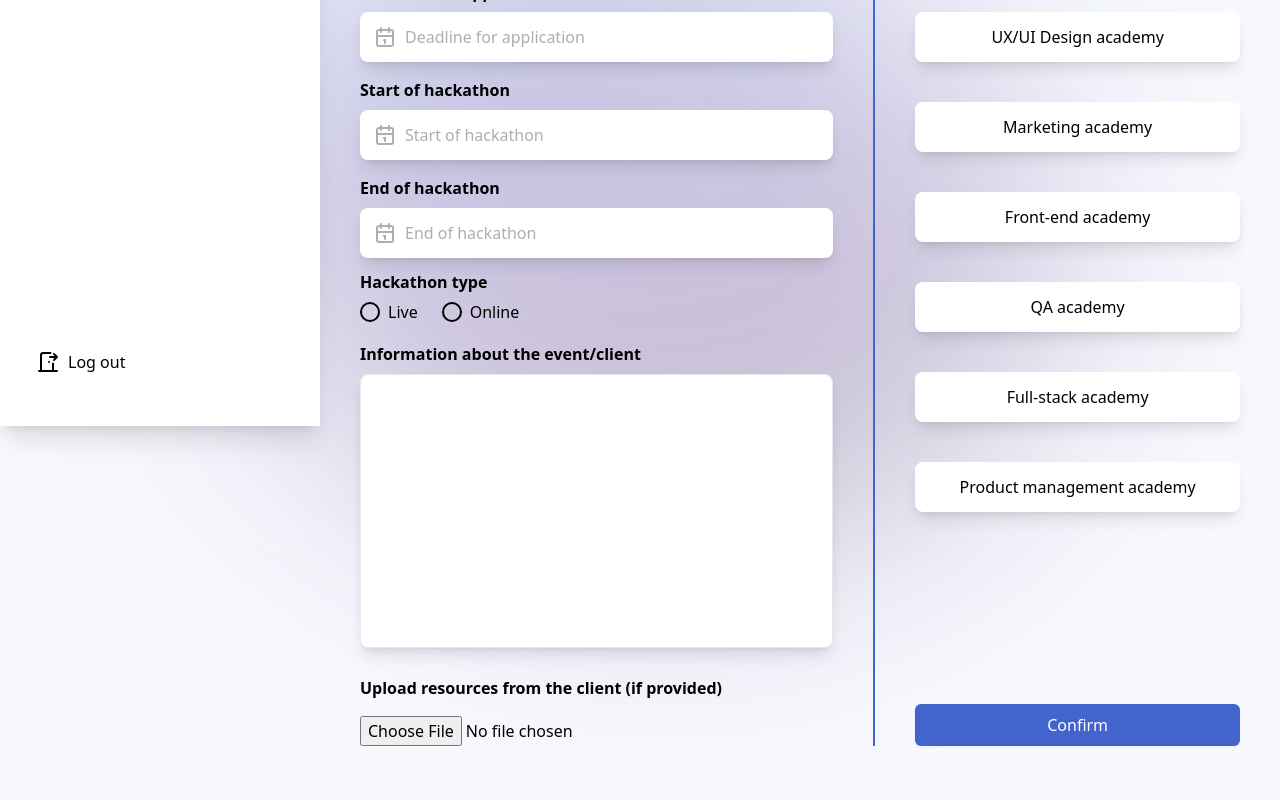
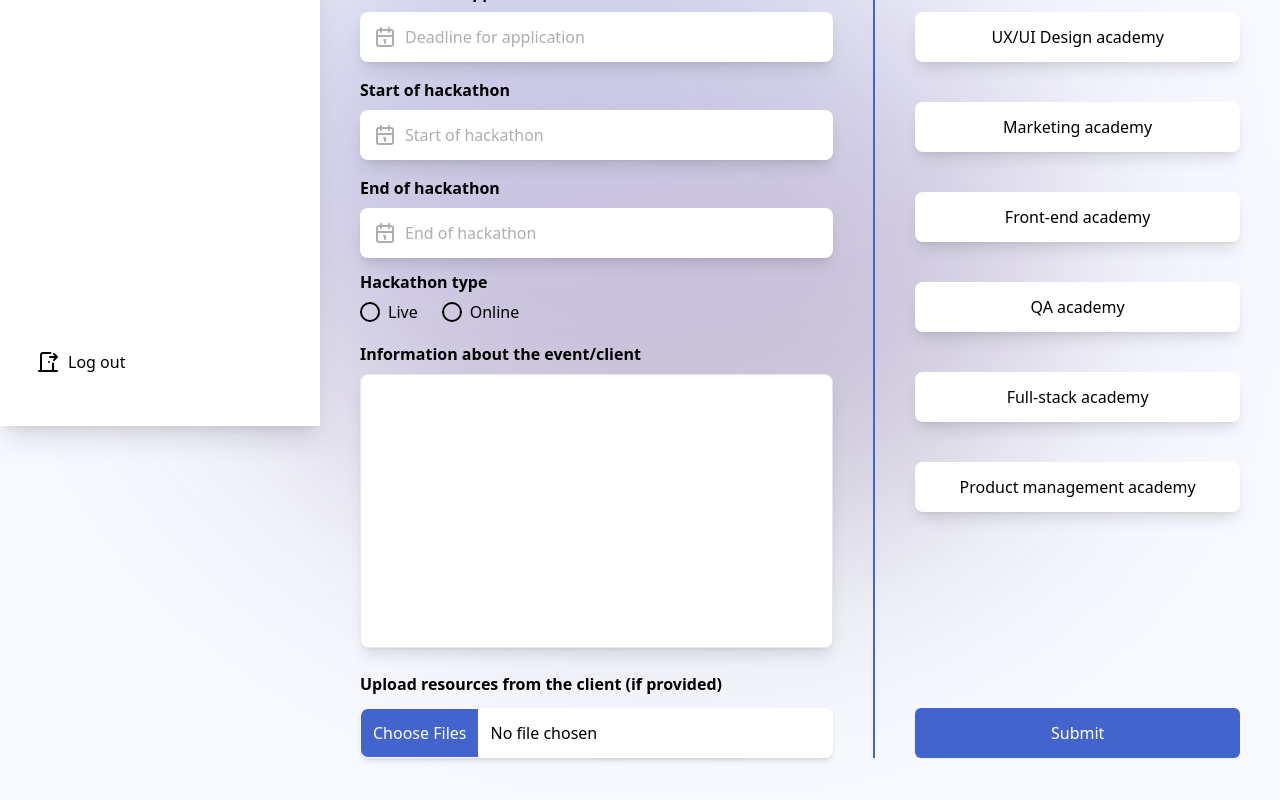
Before and after one commit to andrijantasevski/hackathons-platform, a Next.js app: page /dashboard/create in a window 1280 px wide. Shown: the part 374-1174 px from the top of the page. Built offline with nearby package versions, Linux system fonts and the light colour scheme; no server answers; sample sign-in values are in the browser's storage.

Commit message:
feat: input file component

```diff
--- a/src/components/ui/InputDatePicker.tsx
+++ b/src/components/ui/InputDatePicker.tsx
@@ -1,5 +1,6 @@
 import { IconCalendar } from "@tabler/icons-react";
 import { cva, type VariantProps } from "class-variance-authority";
+import { forwardRef } from "react";
 import { twMerge } from "tailwind-merge";
 
 const inputDatePickerVariants = cva(
@@ -34,7 +35,7 @@ const inputDatePickerVariants = cva(
         ],
         underlined: [],
         "primary-error": [
-          "bg-white-primary-content",
+          "bg-white",
           "text-error",
           "shadow-lg",
           "border-error",
@@ -53,16 +54,13 @@ interface InputDatePickerProps
   children: React.ReactNode;
 }
 
-function InputDatePicker({
-  variant,
-  className,
-  children,
-  ...props
-}: InputDatePickerProps) {
+const InputDatePicker = forwardRef<HTMLButtonElement, InputDatePickerProps>(
+  ({ variant, className, children, ...props }, ref) => {
     return (
       <button
         type="button"
         className={twMerge(inputDatePickerVariants({ variant }), className)}
+        ref={ref}
         {...props}
       >
         <IconCalendar />
@@ -70,5 +68,8 @@ function InputDatePicker({
       </button>
     );
   }
+);
 
-export { InputDatePicker };
+InputDatePicker.displayName = "InputRounded";
+
+export default InputDatePicker;
--- a/src/components/ui/InputRounded.tsx
+++ b/src/components/ui/InputRounded.tsx
@@ -8,11 +8,11 @@ const inputRoundedVariants = cva(
     "bg-white",
     "rounded-lg",
     "shadow-md",
-    "p-3",
     "w-full",
     "focus:outline-none",
     "focus:ring-1",
     "border",
+    "transition-colors",
   ],
   {
     variants: {
@@ -22,6 +22,20 @@ const inputRoundedVariants = cva(
           "focus:ring-primary-focus",
           "focus:border-primary-focus",
           "placeholder:text-base-400",
+          "p-3",
+        ],
+        "primary-file": [
+          "border-transparent",
+          "focus:ring-primary-focus",
+          "focus:border-primary-focus",
+          "placeholder:text-base-400",
+          "file:border-0",
+          "file:bg-primary",
+          "file:text-primary-content",
+          "file:font-medium",
+          "file:p-3",
+          "file:mr-3",
+          "file:hover:bg-primary-focus",
         ],
         error: [
           "text-error",
@@ -29,6 +43,21 @@ const inputRoundedVariants = cva(
           "focus:ring-error",
           "focus:border-error",
           "placeholder:text-error",
+          "p-3",
+        ],
+        "error-file": [
+          "border-error",
+          "focus:ring-error",
+          "focus:border-error",
+          "placeholder:text-error",
+          "text-error",
+          "file:border-0",
+          "file:bg-error",
+          "file:text-error-content",
+          "file:font-medium",
+          "file:p-3",
+          "file:mr-3",
+          "file:hover:bg-error-focus",
         ],
       },
     },
--- a/src/pages/dashboard/create.tsx
+++ b/src/pages/dashboard/create.tsx
@@ -3,7 +3,13 @@ import { NextPageWithLayout } from "../_app";
 import DashboardLayout from "@/layouts/DashboardLayout";
 import Head from "next/head";
 import InputRounded from "@/components/ui/InputRounded";
-import { useForm, Controller, SubmitHandler } from "react-hook-form";
+import {
+  useForm,
+  Controller,
+  SubmitHandler,
+  FieldErrors,
+  UseFormSetError,
+} from "react-hook-form";
 import Button from "@/components/ui/Button";
 import useAddHackathon from "@/utils/useAddHackathon";
 import { toast } from "react-hot-toast";
@@ -16,8 +22,35 @@ import {
   PopoverTrigger,
 } from "@/components/ui/Popover";
 import { Calendar } from "@/components/ui/Calendar";
-import { InputDatePicker } from "@/components/ui/InputDatePicker";
+import InputDatePicker from "@/components/ui/InputDatePicker";
 import { format } from "date-fns";
+
+function checkFileExtension({
+  fileInput,
+  errors,
+}: {
+  fileInput: FileList;
+  errors: FieldErrors<HackathonFormData>;
+}) {
+  let isFileExtensionValid = true;
+
+  for (let i = 0; i < fileInput.length; i++) {
+    const currentFile = fileInput.item(i);
+
+    const fileExtension = currentFile?.name.split(".").pop();
+
+    if (fileExtension !== "pdf") {
+      isFileExtensionValid = false;
+      break;
+    }
+  }
+
+  if (!isFileExtensionValid) {
+    return false;
+  }
+
+  return true;
+}
 
 const academies = [
   {
@@ -58,6 +91,7 @@ export type HackathonFormData = {
   type_id: string;
   description: string;
   academies: string[];
+  file: FileList;
 };
 
 const DashboardCreate: NextPageWithLayout = () => {
@@ -72,9 +106,13 @@ const DashboardCreate: NextPageWithLayout = () => {
     control,
     formState: { errors },
     handleSubmit,
+    watch,
+    setError,
+    clearErrors,
   } = useForm<HackathonFormData>();
 
   const onSubmit: SubmitHandler<HackathonFormData> = (data) => {
+    console.log(data);
     mutate(data, {
       onSuccess: () => {
         setIsModalShown(true);
@@ -112,6 +150,23 @@ const DashboardCreate: NextPageWithLayout = () => {
     return [...selectedAcademies, academy];
   }
 
+  const fileInput = watch("file");
+
+  const isFileExtensionValid =
+    fileInput &&
+    checkFileExtension({
+      fileInput,
+      errors,
+    });
+
+  if (fileInput && !errors.file && !isFileExtensionValid) {
+    setError("file", { message: "Please choose .pdf file type!" });
+  }
+
+  if (fileInput && errors.file && isFileExtensionValid) {
+    clearErrors("file");
+  }
+
   return (
     <>
       <Head>
@@ -146,7 +201,7 @@ const DashboardCreate: NextPageWithLayout = () => {
               <InputRounded
                 variant={errors.title ? "error" : "primary"}
                 {...register("title", { required: true })}
-                errorMessage="Enter a name for the event"
+                errorMessage="Please enter a name for the event"
                 id="nameInput"
                 type="text"
                 placeholder="Name of the event"
@@ -164,7 +219,7 @@ const DashboardCreate: NextPageWithLayout = () => {
                   return (
                     <div className="flex flex-col gap-2">
                       <Popover>
-                        <PopoverTrigger>
+                        <PopoverTrigger asChild>
                           <InputDatePicker
                             variant={
                               value
@@ -190,7 +245,7 @@ const DashboardCreate: NextPageWithLayout = () => {
                       </Popover>
                       {errors.application_deadline && (
                         <p className="text-left font-medium text-error">
-                          Select a deadline for application
+                          Please select a deadline for application
                         </p>
                       )}
                     </div>
@@ -209,7 +264,7 @@ const DashboardCreate: NextPageWithLayout = () => {
                   return (
                     <div className="flex flex-col gap-2">
                       <Popover>
-                        <PopoverTrigger>
+                        <PopoverTrigger asChild>
                           <InputDatePicker
                             variant={
                               value
@@ -235,7 +290,7 @@ const DashboardCreate: NextPageWithLayout = () => {
                       </Popover>
                       {errors.start_date && (
                         <p className="text-left font-medium text-error">
-                          Select a start date for the hackathon
+                          Please select a start date for the hackathon
                         </p>
                       )}
                     </div>
@@ -254,7 +309,7 @@ const DashboardCreate: NextPageWithLayout = () => {
                   return (
                     <div className="flex flex-col gap-2">
                       <Popover>
-                        <PopoverTrigger>
+                        <PopoverTrigger asChild>
                           <InputDatePicker
                             variant={
                               value
@@ -280,7 +335,7 @@ const DashboardCreate: NextPageWithLayout = () => {
                       </Popover>
                       {errors.end_date && (
                         <p className="text-left font-medium text-error">
-                          Select an end date for the hackathon
+                          Please select an end date for the hackathon
                         </p>
                       )}
                     </div>
@@ -336,7 +391,7 @@ const DashboardCreate: NextPageWithLayout = () => {
                     <div>
                       {errors.type_id && (
                         <p className="text-left font-medium text-error">
-                          Select a hackathon type
+                          Please select a hackathon type
                         </p>
                       )}
                     </div>
@@ -363,17 +418,28 @@ const DashboardCreate: NextPageWithLayout = () => {
               <div>
                 {errors.description && (
                   <span className="font-medium text-error">
-                    Enter information about the event/client
+                    Please enter information about the event/client
                   </span>
                 )}
               </div>
             </div>
 
             <div className="flex flex-col gap-4">
-              <p className="font-bold">
+              <Label htmlFor="fileInput" fontWeight="bold">
                 Upload resources from the client (if provided)
-              </p>
-              <input type="file" />
+              </Label>
+              <InputRounded
+                {...register("file")}
+                variant={errors.file ? "error-file" : "primary-file"}
+                id="fileInput"
+                type="file"
+                placeholder=""
+                accept=".pdf"
+                multiple
+              />
+              {errors.file && (
+                <p className="font-medium text-error">{errors.file.message}</p>
+              )}
             </div>
           </div>
 
@@ -413,7 +479,7 @@ const DashboardCreate: NextPageWithLayout = () => {
               />
             </div>
 
-            <Button>Confirm</Button>
+            <Button size="lg">Submit</Button>
           </div>
         </form>
       </div>
```
Lines whose indentation alone changed are shown as unchanged.
